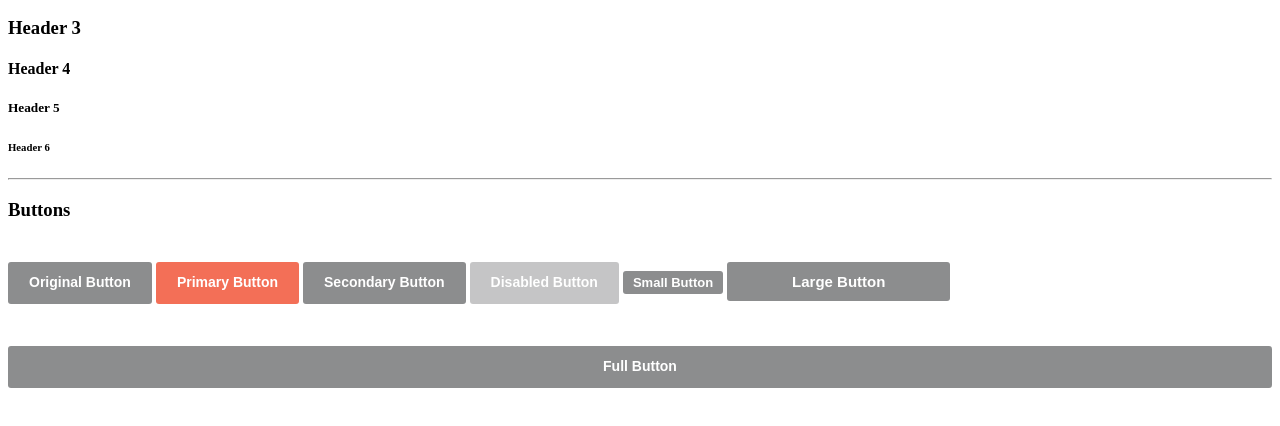
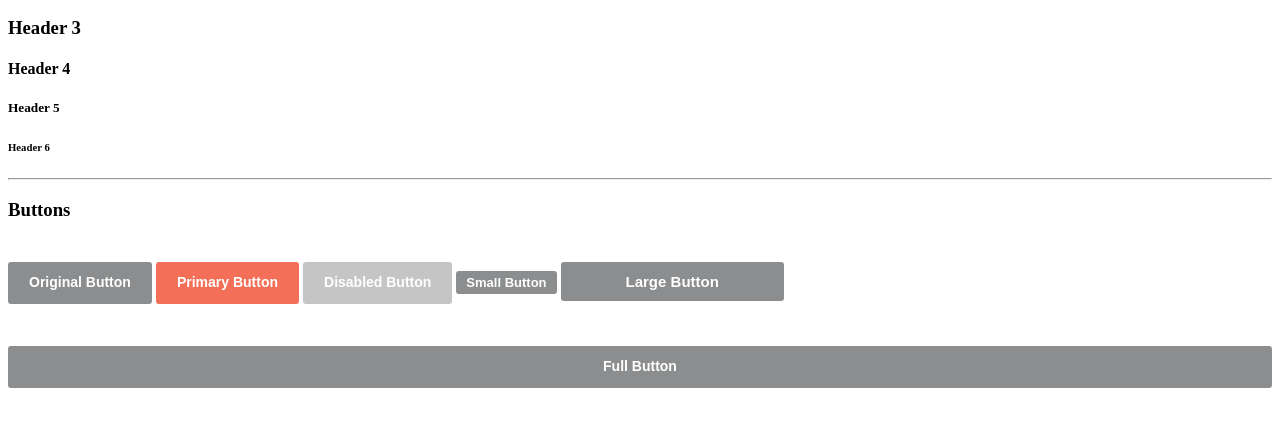
Before and after one commit to CTumminaro/ui-me, a website: page public/index.html in a window 1280 px wide. Shown: the part 110-536 px from the top of the page. Drawn offline with Linux system fonts and the light colour scheme.

Commit message:
quick tweak to the readme

```diff
--- a/public/index.html
+++ b/public/index.html
@@ -20,7 +20,6 @@
     <h3>Buttons</h3>
     <button class="button">Original Button</button>
     <button class="button -primary">Primary Button</button>
-    <button class="button -secondary">Secondary Button</button>
     <button class="button -disabled">Disabled Button</button>
 
     <button class="button -small">Small Button</button>
```
Also changed, not shown: README.md.
